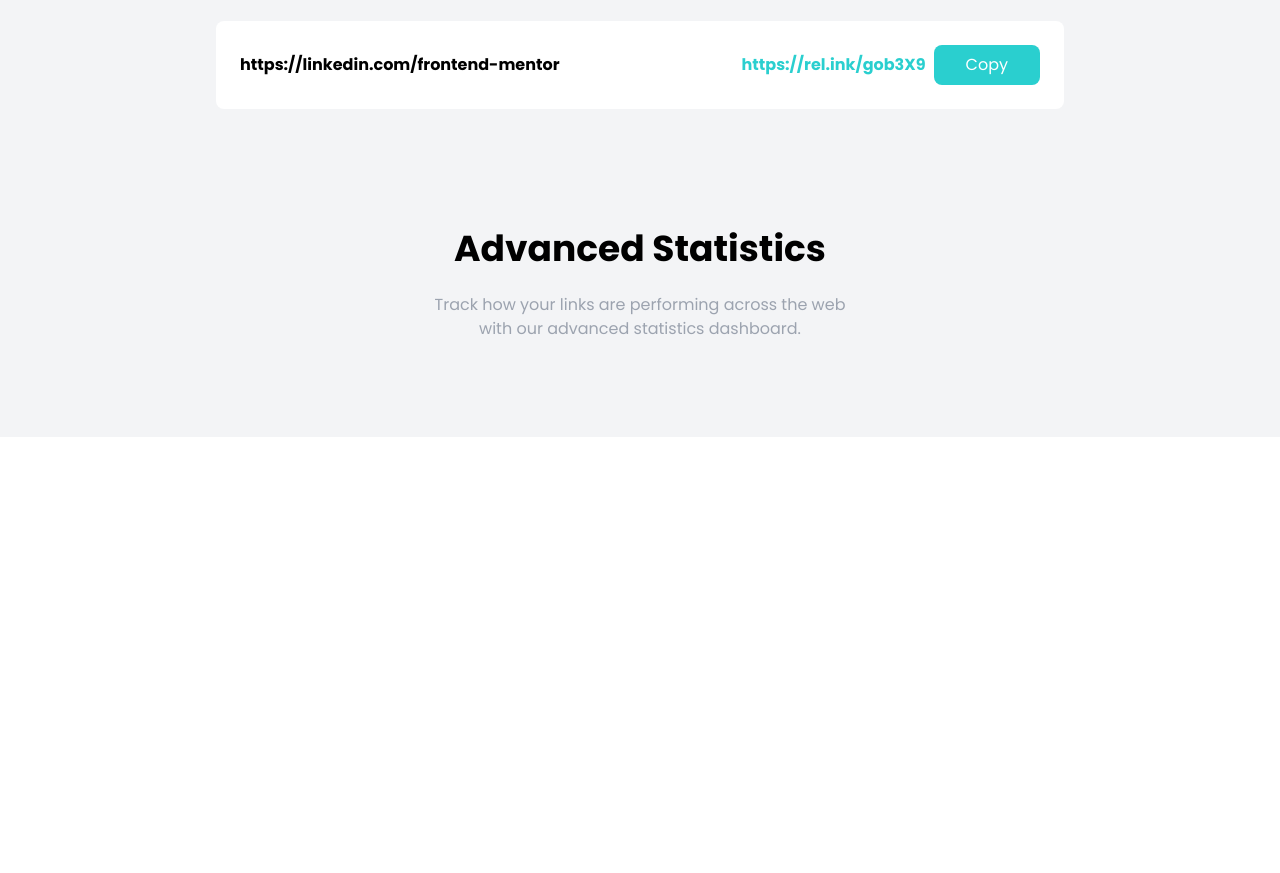
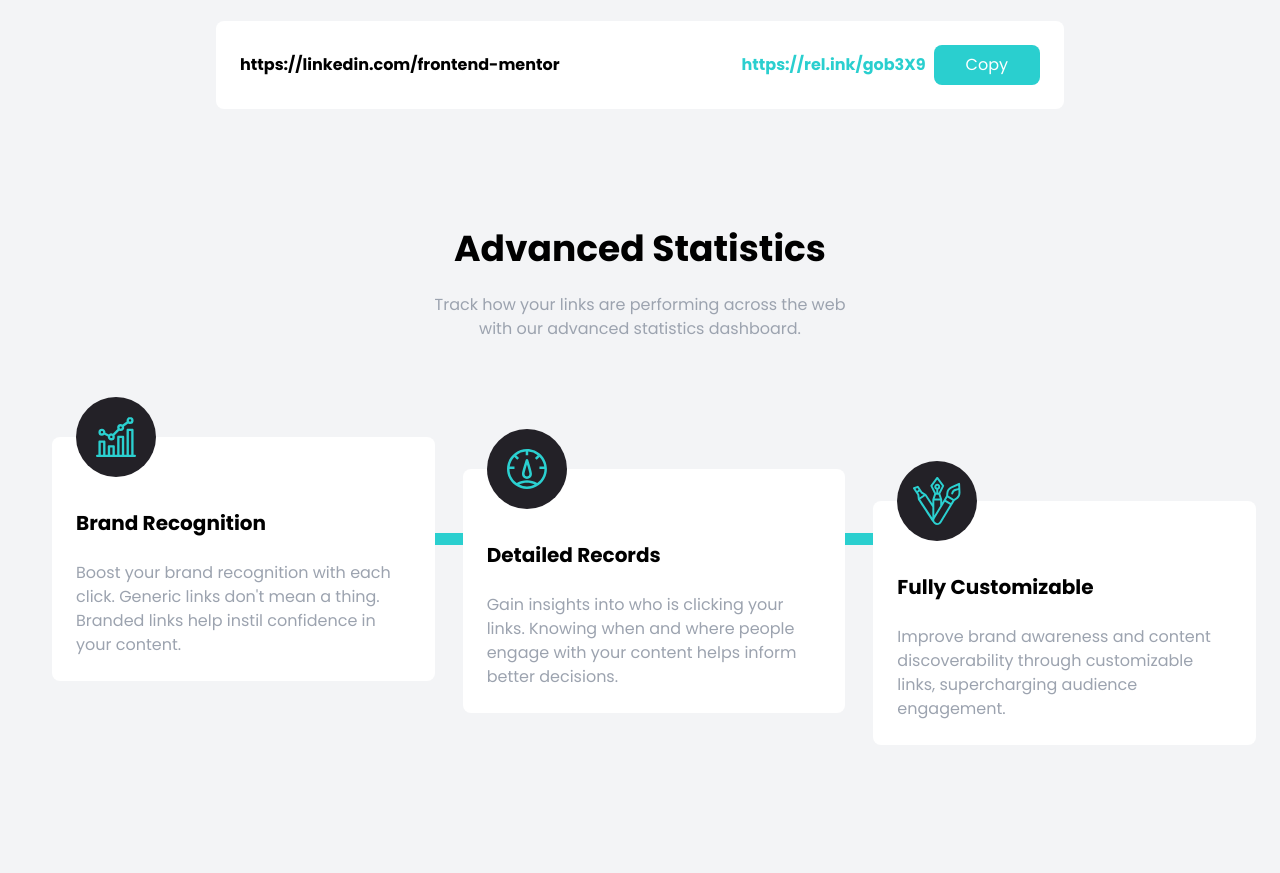
Before and after one commit to mez-chain/shortly, a website: page index.html in a window 1280 px wide. Shown: the part 1048-1921 px from the top of the page. Before the commit the page ends 1485 px from the top, so only its background shows below. Drawn offline with Linux system fonts and the light colour scheme.

Commit message:
added boxes and adjusted for small and wide screens

```diff
--- a/index.html
+++ b/index.html
@@ -228,7 +228,89 @@
       </div>
     </section>
 
-    <!-- @todo Feature Boxes-->
+    <!-- Feature Boxes-->
+    <section id="features" class="pb-32 bg-gray-100">
+      <div
+        class="relative container flex flex-col items-start px-6 mx-auto md:flex-row md:space-x-7"
+      >
+        <!-- Line -->
+        <div
+          class="absolute w-2 h-full left-1/2 md:h-3 md:w-10/12 md:top-24 md:left-16 bg-cyan"
+        ></div>
+
+        <!-- Box 1 -->
+        <div
+          class="relative flex flex-col p-6 space-y-6 bg-white rounded-lg md:w-1/3"
+        >
+          <!-- Image positionning -->
+          <div class="absolute -ml-10 left-1/2 -top-10 md:left-16">
+            <!-- Image Container -->
+            <div
+              class="flex items-center justify-center w-20 h-20 p-4 rounded-full bg-veryDarkViolet"
+            >
+              <img src="images/icon-brand-recognition.svg" alt="" />
+            </div>
+          </div>
+          <h5
+            class="pt-6 text-xl font-bold text-center capitalize md:text-left"
+          >
+            Brand recognition
+          </h5>
+          <p class="text-center text-gray-400 md:text-left">
+            Boost your brand recognition with each click. Generic links don't
+            mean a thing. Branded links help instil confidence in your content.
+          </p>
+        </div>
+
+        <!-- Box 2 -->
+        <div
+          class="relative flex flex-col p-6 space-y-6 mt-24 md:mt-8 bg-white rounded-lg md:w-1/3"
+        >
+          <!-- Image positionning -->
+          <div class="absolute -ml-10 left-1/2 -top-10 md:left-16">
+            <!-- Image Container -->
+            <div
+              class="flex items-center justify-center w-20 h-20 p-4 rounded-full bg-veryDarkViolet"
+            >
+              <img src="images/icon-detailed-records.svg" alt="" />
+            </div>
+          </div>
+          <h5
+            class="pt-6 text-xl font-bold text-center capitalize md:text-left"
+          >
+            Detailed records
+          </h5>
+          <p class="text-center text-gray-400 md:text-left">
+            Gain insights into who is clicking your links. Knowing when and
+            where people engage with your content helps inform better decisions.
+          </p>
+        </div>
+
+        <!-- Box 3 -->
+        <div
+          class="relative flex flex-col p-6 space-y-6 mt-24 md:mt-16 bg-white rounded-lg md:w-1/3"
+        >
+          <!-- Image positionning -->
+          <div class="absolute -ml-10 left-1/2 -top-10 md:left-16">
+            <!-- Image Container -->
+            <div
+              class="flex items-center justify-center w-20 h-20 p-4 rounded-full bg-veryDarkViolet"
+            >
+              <img src="images/icon-fully-customizable.svg" alt="" />
+            </div>
+          </div>
+          <h5
+            class="pt-6 text-xl font-bold text-center capitalize md:text-left"
+          >
+            Fully customizable
+          </h5>
+          <p class="text-center text-gray-400 md:text-left">
+            Improve brand awareness and content discoverability through
+            customizable links, supercharging audience engagement.
+          </p>
+        </div>
+      </div>
+    </section>
 
     <!-- Scripts -->
     <script src="js/main.js"></script>
```
Also changed, not shown: css/style.css.
